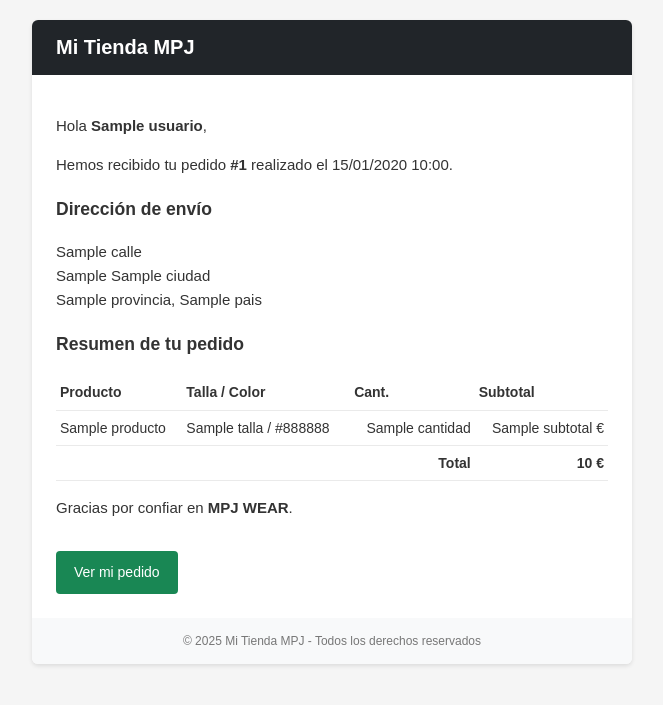
After one commit to Mpatyy/MPJ-Wear, a Symfony app: template templates/pedido_confirmado.html.twig in a window 1280 px wide. The commit adds this page. Shown: the top 705 px of the page, without its empty margins (308-971 px from the left). Run offline with Twig, Linux system fonts and the light colour scheme; the template is opened without the code that fills it: most values are stand-ins (such as "Sample title", 1, 10 or a date in 2020); some libraries are stand-ins or nearby versions.

Commit message:
correo confirm

```diff
--- a/templates/carrito.html.twig
+++ b/templates/carrito.html.twig
@@ -85,10 +85,11 @@
 </table>
 
 <div class="text-end mt-4">
-    <a href="{{ path('pasarela_pago') }}" class="btn btn-success btn-lg">
+    <a href="{{ path('carrito_checkout') }}" class="btn btn-success btn-lg">
         Realizar compra
     </a>
 </div>
 
+
 {% endif %}
 {% endblock %}
--- /dev/null
+++ b/templates/pedido_confirmado.html.twig
@@ -0,0 +1,130 @@
+<!DOCTYPE html>
+<html lang="es">
+<head>
+    <meta charset="UTF-8">
+    <title>Confirmación de pedido</title>
+    <style>
+        body {
+            font-family: Arial, sans-serif;
+            background-color: #f5f5f5;
+            margin: 0;
+            padding: 20px;
+        }
+        .email-container {
+            max-width: 600px;
+            margin: 0 auto;
+            background-color: #ffffff;
+            border-radius: 6px;
+            overflow: hidden;
+            box-shadow: 0 2px 4px rgba(0,0,0,0.1);
+        }
+        .email-header {
+            background-color: #212529;
+            color: #ffffff;
+            padding: 16px 24px;
+        }
+        .email-header h1 {
+            margin: 0;
+            font-size: 20px;
+        }
+        .email-body {
+            padding: 24px;
+            font-size: 15px;
+            line-height: 1.6;
+            color: #333333;
+        }
+        .email-footer {
+            padding: 16px 24px;
+            font-size: 12px;
+            color: #777777;
+            text-align: center;
+            background-color: #f8f9fa;
+        }
+        .btn {
+            display: inline-block;
+            padding: 10px 18px;
+            margin-top: 16px;
+            background-color: #198754;
+            color: #ffffff !important;
+            text-decoration: none;
+            border-radius: 4px;
+            font-size: 14px;
+        }
+        table {
+            width: 100%;
+            border-collapse: collapse;
+            margin-top: 16px;
+            font-size: 14px;
+        }
+        th, td {
+            padding: 6px 4px;
+            border-bottom: 1px solid #eaeaea;
+        }
+        th {
+            text-align: left;
+        }
+        td.num {
+            text-align: right;
+        }
+    </style>
+</head>
+<body>
+<div class="email-container">
+    <div class="email-header">
+        <h1>Mi Tienda MPJ</h1>
+    </div>
+    <div class="email-body">
+        <p>Hola <strong>{{ pedido.usuario.nombre }}</strong>,</p>
+
+        <p>
+            Hemos recibido tu pedido <strong>#{{ pedido.id }}</strong>
+            realizado el {{ pedido.fecha|date('d/m/Y H:i') }}.
+        </p>
+
+        <h3>Dirección de envío</h3>
+        <p>
+            {{ pedido.direccion.calle }}<br>
+            {{ pedido.direccion.cp }} {{ pedido.direccion.ciudad }}<br>
+            {{ pedido.direccion.provincia }}, {{ pedido.direccion.pais }}
+        </p>
+
+        <h3>Resumen de tu pedido</h3>
+        <table>
+            <thead>
+            <tr>
+                <th>Producto</th>
+                <th>Talla / Color</th>
+                <th class="num">Cant.</th>
+                <th class="num">Subtotal</th>
+            </tr>
+            </thead>
+            <tbody>
+            {% for linea in pedido.lineas %}
+                <tr>
+                    <td>{{ linea.producto.nombre }}</td>
+                    <td>{{ linea.talla }} / {{ linea.color }}</td>
+                    <td class="num">{{ linea.cantidad }}</td>
+                    <td class="num">{{ linea.subtotal }} €</td>
+                </tr>
+            {% endfor %}
+            </tbody>
+            <tfoot>
+            <tr>
+                <td colspan="3" class="num"><strong>Total</strong></td>
+                <td class="num"><strong>{{ pedido.total }} €</strong></td>
+            </tr>
+            </tfoot>
+        </table>
+
+        <p>
+            Gracias por confiar en <strong>MPJ WEAR</strong>.
+        </p>
+
+        <a href="http://localhost:8000/perfil" class="btn">Ver mi pedido</a>
+    </div>
+    <div class="email-footer">
+        © 2025 Mi Tienda MPJ - Todos los derechos reservados
+    </div>
+</div>
+</body>
+</html>
```
Also changed, not shown: migrations/Version20260108201236.php (added, +22 -0 lines), migrations/Version20260108201547.php (added, +29 -0 lines), src/Controller/CarritoController.php (+100 -0 lines), src/Controller/PagoController.php (+56 -68 lines), src/Entity/LineaPedido.php (+18 -3 lines), src/Entity/Pedidos.php (+36 -0 lines), templates/carrito_checkout.html.twig (added, +96 -0 lines), templates/pago/pasarela.html.twig (+8 -0 lines).
